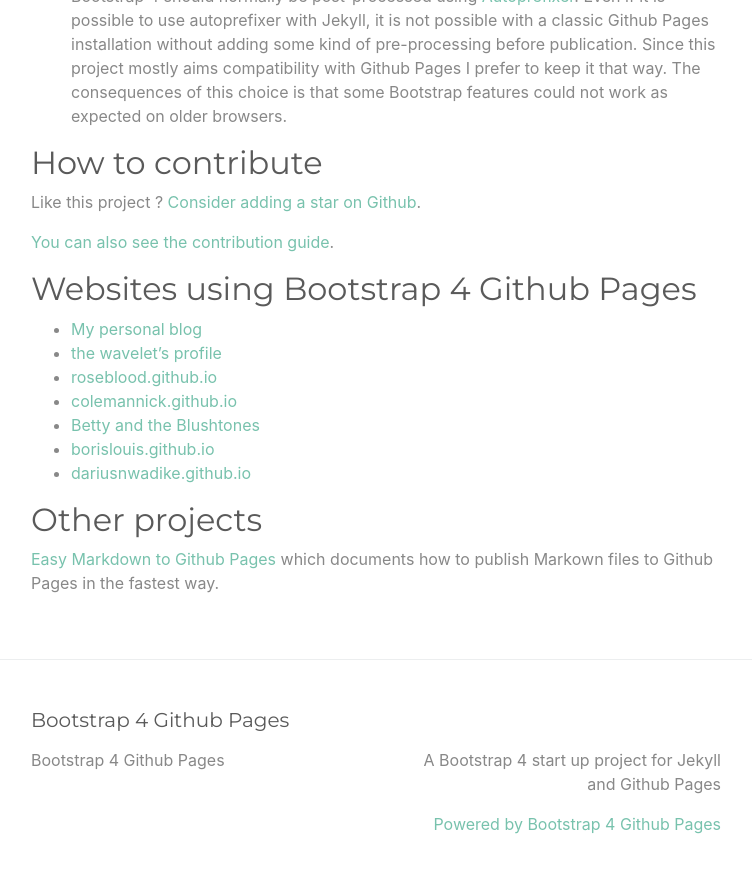
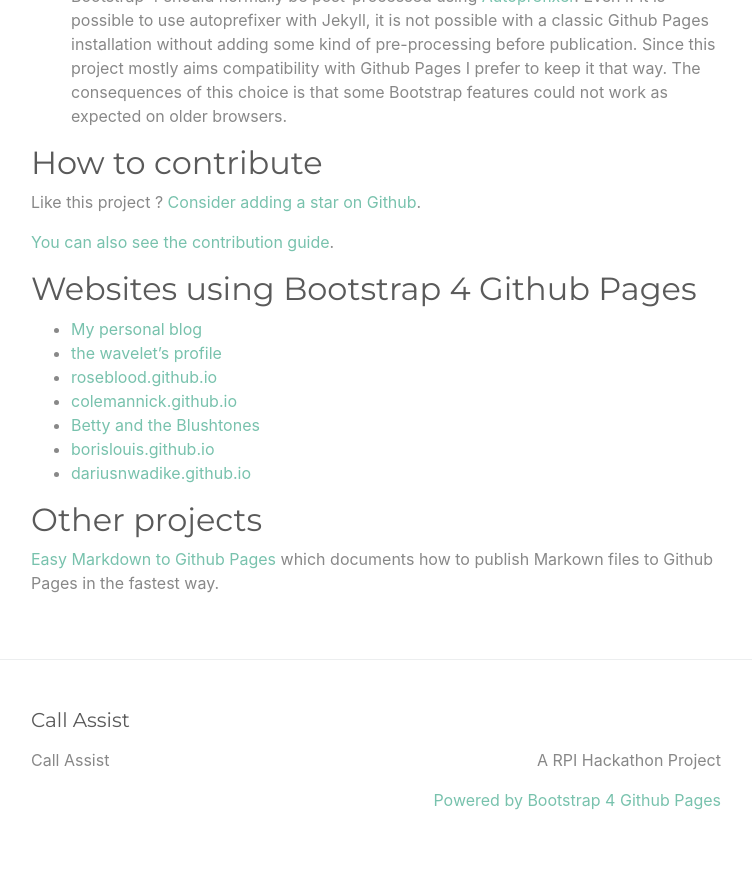
Before and after one commit to nicolas-van/bootstrap-4-github-pages, a Jekyll site: the page built from index.md, in a window 1280 px wide and 900 px high, scrolled down 2352 px. Shown: the top 873 px of the window, without its empty margins (264-1016 px from the left). Built offline with Jekyll 4.4.1, drawn with Linux system fonts in a browser that asks for light colours; some of the changed text lies outside the part shown.

Commit message:
Update _config.yml

```diff
--- a/_config.yml
+++ b/_config.yml
@@ -13,16 +13,16 @@
 # you will see them accessed via {{ site.title }}, {{ site.email }}, and so on.
 # You can create any custom variable you would like, and they will be accessible
 # in the templates via {{ site.myvariable }}.
-title: Bootstrap 4 Github Pages
+title: Call Assist
 email: ""
 description: >- # this means to ignore newlines until "baseurl:"
-  A Bootstrap 4 start up project for Jekyll and Github Pages
+  A RPI Hackathon Project
 #baseurl: "" # the subpath of your site, e.g. /blog
 #url: "" # the base hostname & protocol for your site, e.g. http://example.com
 #twitter_username: jekyllrb
 #github_username:  jekyll
 
-repository: "nicolas-van/bootstrap-4-github-pages"
+repository: "callassist/bootstrap-4-github-pages"
 
 # Build settings
 plugins:
```
